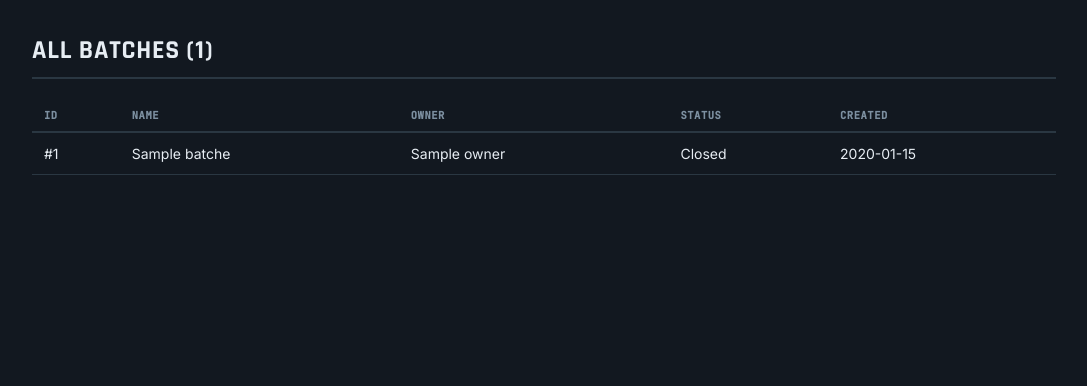
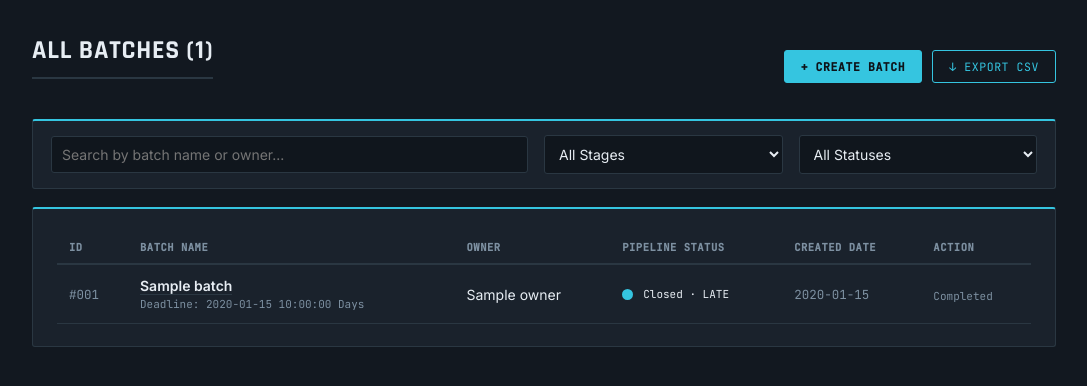
Before and after one commit to harshvsisodiya/MIS-Batch-Lifecycle-Tracking-Dashboard, a Flask app: template templates/batches.html in a window 1280 px wide. Shown: the part 68-454 px from the top of the page, without its empty margins (96-1183 px from the left). Run offline with Flask 3, Linux system fonts and the light colour scheme; the template is opened without the code that fills it: most values are stand-ins (such as "Sample title", 1, 10 or a date in 2020).

Commit message:
implemented live search and filter in batches.html

```diff
--- a/templates/batches.html
+++ b/templates/batches.html
@@ -1,27 +1,135 @@
 {% extends "base.html" %}
 {% block title %}All Batches - MIS Dashboard{% endblock %}
 {% block content %}
+<div style="display: flex; justify-content: space-between; align-items: center; margin-bottom: 20px; flex-wrap: wrap; gap: 12px;">
     <h2>All Batches ({{ batches | length }})</h2>
-<table>
+    <div style="display: flex; gap: 10px;">
+        <a href="{{ url_for('new_batch') }}" class="btn" style="background: var(--accent); color: #0d1319; font-weight: 600;">
+            + Create Batch
+        </a>
+        <a href="{{ url_for('export_csv') }}" class="btn">
+            &darr; Export CSV
+        </a>
+    </div>
+</div>
+
+<div class="panel" style="padding: 14px 18px; margin-bottom: 18px; display: flex; gap: 16px; align-items: center; flex-wrap: wrap;">
+    <div style="flex: 2; min-width: 220px;">
+        <input type="text" id="searchInput" placeholder="Search by batch name or owner..." onkeyup="filterTable()">
+    </div>
+    <div style="flex: 1; min-width: 160px;">
+        <select id="statusFilter" onchange="filterTable()">
+            <option value="">All Stages</option>
+            {% for s in stages %}
+            <option value="{{ s }}">{{ s }}</option>
+            {% endfor %}
+        </select>
+    </div>
+    <div style="flex: 1; min-width: 140px;">
+        <select id="healthFilter" onchange="filterTable()">
+            <option value="">All Statuses</option>
+            <option value="green">On-Time</option>
+            <option value="amber">Active</option>
+            <option value="red">Late / Overdue</option>
+        </select>
+    </div>
+</div>
+
+<div class="panel">
+    <table id="batchesTable">
         <thead>
             <tr>
                 <th>ID</th>
-            <th>Name</th>
+                <th>Batch Name</th>
                 <th>Owner</th>
-            <th>Status</th>
-            <th>Created</th>
+                <th>Pipeline Status</th>
+                <th>Created Date</th>
+                <th>Action</th>
             </tr>
         </thead>
         <tbody>
-        {% for b in batches %}
-        <tr>
-            <td>#{{ b.id }}</td>
-            <td>{{ b.name }}</td>
+            {% for entry in batches %}
+            {% set b = entry.batch %}
+            <tr class="batch-row" data-status="{{ b.current_status }}" data-health="{{ entry.health }}">
+                <td class="mono">#{{ "%03d"|format(b.id) }}</td>
+                <td>
+                    <a class="rowlink" href="{{ url_for('batch_detail', batch_id=b.id) }}">
+                        <strong>{{ b.name }}</strong>
+                    </a>
+                    <div class="mono" style="font-size: 11px; color: var(--muted); margin-top: 3px;">
+                        Deadline: {{ b.sop_deadline_days }} Days
+                    </div>
+                </td>
                 <td>{{ b.owner }}</td>
-            <td>{{ b.current_status }}</td>
-            <td>{{ b.created_at[:10] }}</td>
+                <td>
+                    <div style="display: flex; align-items: center;">
+                        <div class="track">
+                            {% for stage in stages %}
+                            {% set i = loop.index0 %}
+                            {% if i > 0 %}
+                            <div class="seg {% if i <= entry.stage_index %}done{% endif %}"></div>
+                            {% endif %}
+                            {% if i < entry.stage_index %}
+                            <div class="node done" title="{{ stage }}"></div>
+                            {% elif i == entry.stage_index %}
+                            <div class="node current-{{ entry.health }}" title="{{ stage }}"></div>
+                            {% else %}
+                            <div class="node" title="{{ stage }}"></div>
+                            {% endif %}
+                            {% endfor %}
+                        </div>
+                        {% if b.current_status == 'Closed' %}
+                        <span class="track-label {{ entry.health }}">{{ b.current_status }} &middot; {{ 'ON TIME' if entry.health == 'green' else 'LATE' }}</span>
+                        {% else %}
+                        <span class="track-label {{ entry.health }}">{{ b.current_status }} &middot; {{ 'OVERDUE' if entry.health == 'red' else 'ON TRACK' }}</span>
+                        {% endif %}
+                    </div>
+                </td>
+                <td class="mono">{{ b.created_at[:10] }}</td>
+                <td>
+                    {% if b.current_status != 'Closed' %}
+                    <form class="inline" method="post" action="{{ url_for('advance', batch_id=b.id) }}">
+                        <button type="submit">Advance &rarr;</button>
+                    </form>
+                    {% else %}
+                    <span class="mono" style="color: var(--muted); font-size: 11px;">Completed</span>
+                    {% endif %}
+                </td>
             </tr>
             {% endfor %}
         </tbody>
     </table>
+    <div id="noResults" style="display: none; padding: 24px; text-align: center; color: var(--muted);" class="mono">
+        No matching batches found.
+    </div>
+</div>
+
+<script>
+    function filterTable() {
+        const search = document.getElementById("searchInput").value.toLowerCase();
+        const status = document.getElementById("statusFilter").value;
+        const health = document.getElementById("healthFilter").value;
+        const rows = document.querySelectorAll(".batch-row");
+        let visibleCount = 0;
+
+        rows.forEach((row) => {
+            const text = row.innerText.toLowerCase();
+            const rowStatus = row.getAttribute("data-status");
+            const rowHealth = row.getAttribute("data-health");
+
+            const matchesSearch = text.includes(search);
+            const matchesStatus = !status || rowStatus === status;
+            const matchesHealth = !health || rowHealth === health;
+
+            if (matchesSearch && matchesStatus && matchesHealth) {
+                row.style.display = "";
+                visibleCount++;
+            } else {
+                row.style.display = "none";
+            }
+        });
+
+        document.getElementById("noResults").style.display = visibleCount === 0 ? "block" : "none";
+    }
+</script>
 {% endblock %}
```
Lines whose indentation alone changed are shown as unchanged.
